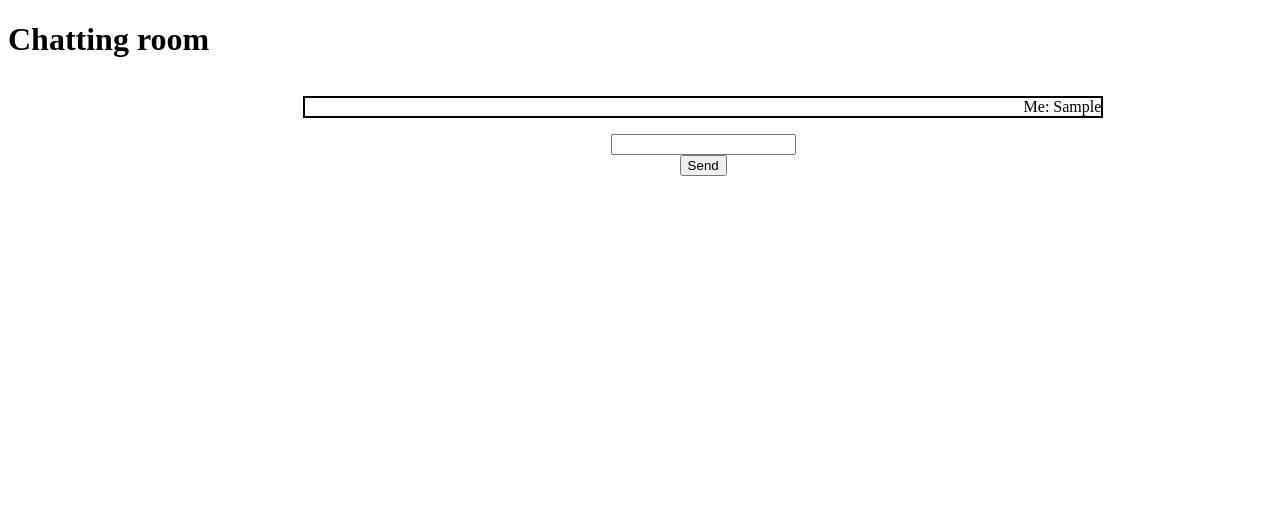
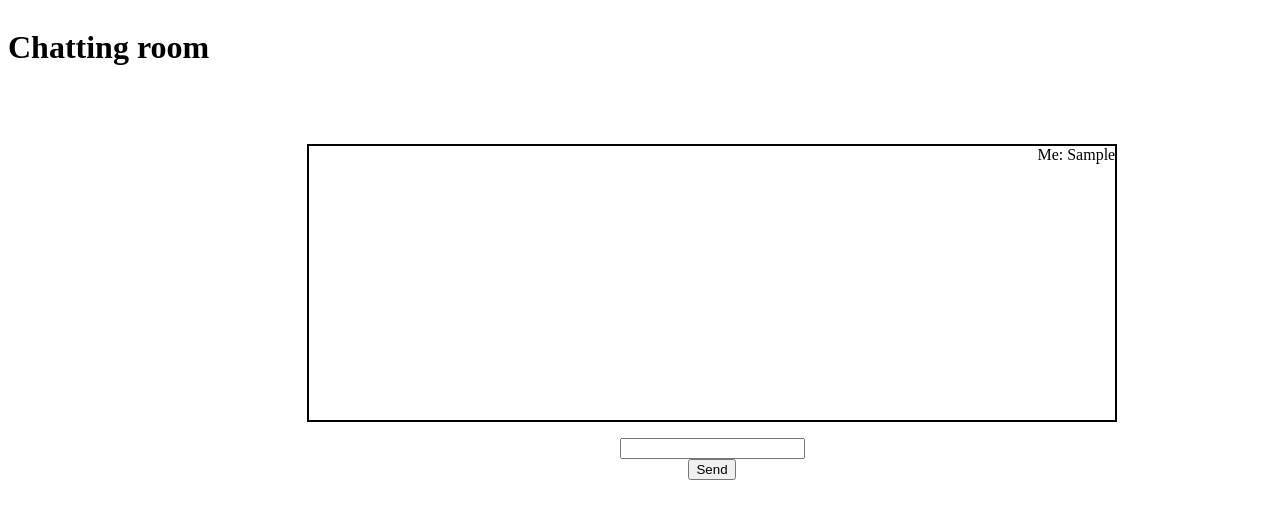
Before and after one commit to Kalogon/Chat_service, a website: page static/index.html in a window 1280 px wide. Both pictures are taken after typing "Sample" into the empty fields and a click on the button "Send". Drawn offline with nearby package versions, Linux system fonts and the light colour scheme; no server answers.

Commit message:
add(comments&scrolling)

```diff
--- a/static/index.html
+++ b/static/index.html
@@ -8,8 +8,16 @@
       ol, ul {
         list-style: none;
       }
+      html,body{
+        width: 100%;
+        height: 100%;
+        display: flex;
+        flex-direction: column;
+      }
       .content{
         display: flex;
+        width: 100%;
+        height: 70%;
       }
       .aside{
         width: 10%;
@@ -18,14 +26,16 @@
         display: flex;
         flex-direction: column;
         align-items: center;
-        justify-content: center;
         width: 90%;
+        height: 100%;
 
       }
       ul.chatting{
         padding: 0;
         border: 2px solid black;
         width: 70%;
+        height: 40%;
+        overflow: auto;
       }
       li.mine{
         text-align: right;
@@ -54,17 +64,27 @@
 
     <script src="/socket.io/socket.io.js"></script>
     <script>
+      const chatting_height = "50%" // 채팅방 크기 (전체 html 태그 기준 * 70% * 현재 퍼센트가 채팅방 높이가 됨)
+      const chattings = document.getElementsByClassName("chatting")[0]
+
+
+      document.addEventListener("DOMContentLoaded", function(){
+        chattings.style.height = chatting_height
+      });
+
       let prev_time = [0,0,0,0,0,0,0]
 
-      const check= function(d){
+      const check= function(d){ // check 함수는 도배 방지용으로 0.2초 안에 보낸 메시지가 있으면 자동으로 block 시킴 -> Mac 키보드 오류도 방지함
         let time = [d.getYear(), d.getMonth(), d.getDate(), d.getHours(), d.getMinutes(), d.getSeconds(),d.getMilliseconds()]
+        const interval = 200
+
         for(let i = 0; i < 6 ; i++){
           if(time[i]>prev_time[i]){
             prev_time = time
             return true
           }
         }
-        if(time[6]>prev_time[6]+200){
+        if(time[6]>prev_time[6]+interval){
           prev_time = time
           return true
         }
@@ -74,23 +94,25 @@
 
       const socket = io();
 
-      const send_click = function(){
+      const send_click = function(){ // click 버튼 들어오면 chat message 로 socket에 메시지 보냄
         let d = new Date();
-        if(check(d)){
+        if(check(d)){ // 도배 방지 체크
           const message = document.getElementById("message").value
           socket.emit('chat message',message)
           const li = document.createElement('li')
           li.className = "mine"
           li.innerText = "Me: " + message
           document.getElementById("message").value = ""
-          document.getElementsByClassName("chatting")[0].appendChild(li)
+          chattings.appendChild(li)
+          chattings.scrollTop = chattings.scrollHeight // 채팅 스크롤 맨 아래로 유지
         }
       }
 
-      const send_enter = function(event) {
+      const send_enter = function(event) { // enter 버튼 들어오면 chat message 로 socket에 메시지 보냄
         if (event.keyCode === 13) {
           let d = new Date();
-          if(check(d)){
+
+          if(check(d)){ // 도배 방지 체크
             event.preventDefault();
             const message = document.getElementById("message").value
             socket.emit('chat message',message)
@@ -98,7 +120,8 @@
             li.className = "mine"
             li.innerText = "Me: " + message
             document.getElementById("message").value = ""
-            document.getElementsByClassName("chatting")[0].appendChild(li)
+            chattings.appendChild(li)
+            chattings.scrollTop = chattings.scrollHeight // 채팅 스크롤 맨 아래로 유지
           }
         }
       };
@@ -109,9 +132,9 @@
 
 
 
-      socket.on('members',function(accessor){
+      socket.on('members',function(accessor){ // 변경된 members 정보를 socket 으로부터 받아서 div.members에 넣어줌
         console.log(accessor)
-        // document.getElementsByClassName("members")[0].removeChild()
+
         if(document.getElementsByClassName("members")[0].childElementCount != 0){
           console.log("일단")
           document.getElementsByClassName("members")[0].innerHTML = ""
@@ -124,29 +147,34 @@
         }
       })
 
-      socket.on('chat message',function(user, message){
+      socket.on('chat message',function(user, message){ // chat message를 socket 으로부터 받아서 ul.chatting 에 li child 로 넣어줌
+
         const li = document.createElement('li')
         li.innerText = user + ": " + message
-        document.getElementsByClassName("chatting")[0].appendChild(li)
+        chattings.appendChild(li)
+        chattings.scrollTop = chattings.scrollHeight // 채팅 스크롤 맨 아래로 유지
       })
 
-      socket.on('enter',function(username){
+      socket.on('enter',function(username){ // 새로운 유저가 들어왔다는 것을 socket으로부터 받아서 ul.chatting 에 보어줌
+
         const li = document.createElement('li')
         li.className = "enter"
         li.innerText = username + " is entered"
         console.log("user add")
-        document.getElementsByClassName("chatting")[0].appendChild(li)
+        chattings.appendChild(li)
+        chattings.scrollTop = chattings.scrollHeight // 채팅 스크롤 맨 아래로 유지
       })
 
-      socket.on('out',function(username){
+      socket.on('out',function(username){ // 유저가 나갔다는 것을 socket으로부터 받아서 ul.chatting 에 보어줌
         const li = document.createElement('li')
         li.className = "enter"
         li.innerText = username + " left the room"
         console.log("user left")
-        document.getElementsByClassName("chatting")[0].appendChild(li)
+        chattings.appendChild(li)
+        chattings.scrollTop = chattings.scrollHeight // 채팅 스크롤 맨 아래로 유지
       })
 
-      socket.on('name',function(name){
+      socket.on('name',function(name){ // 로그인이 없는 상태이므로 접속하면 랜덤 유저이름을 socket에서 보내주고 그걸 받아서 보여줌
         document.getElementById("username").innerText = "Your name is " + name
       })
     </script>
```
Also changed, not shown: socket.js (+12 -9 lines), app.js (line endings or trailing spaces).
